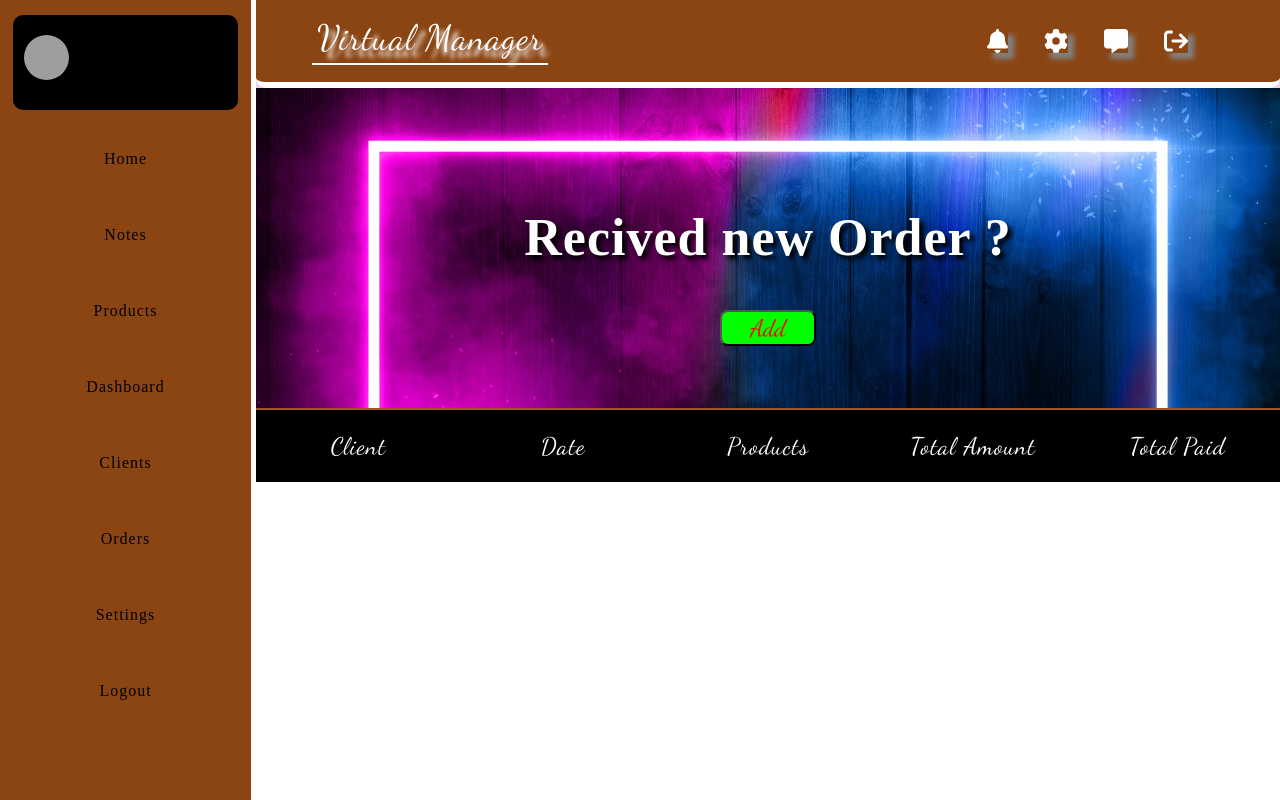
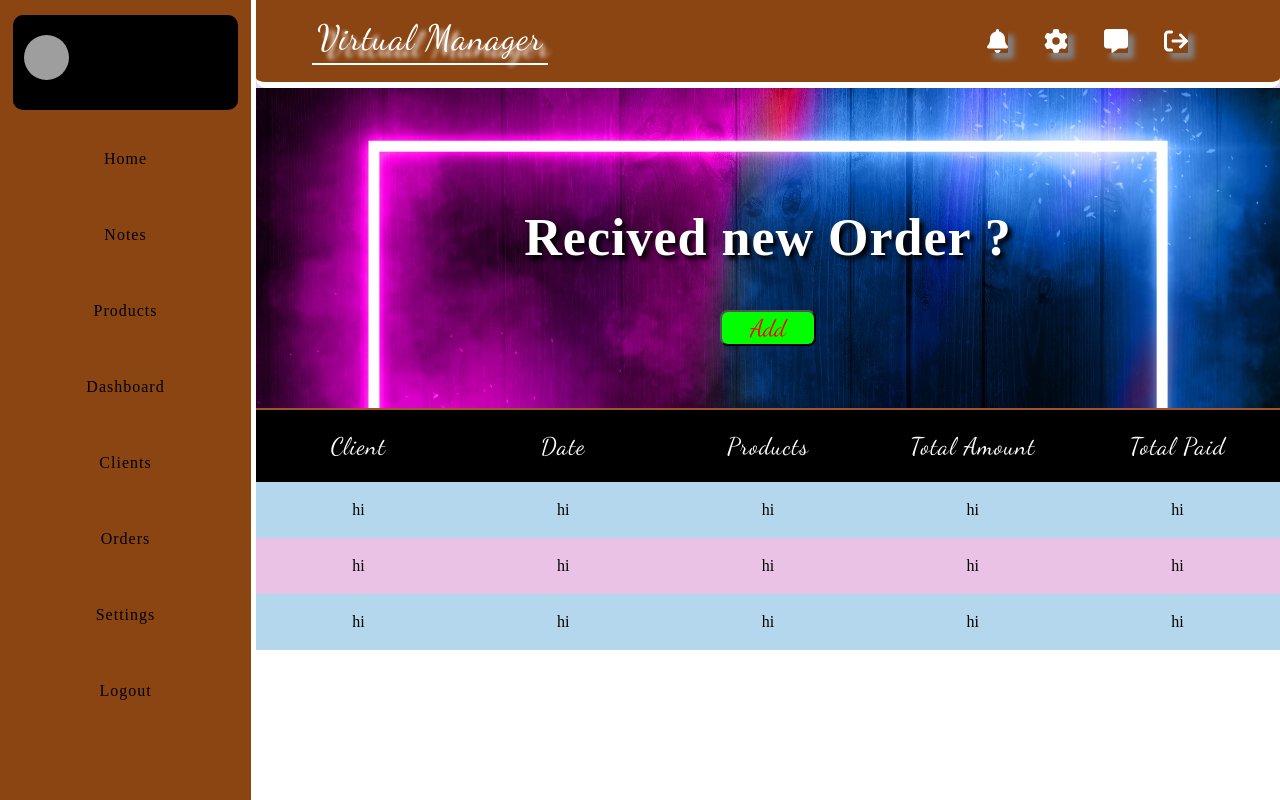
Before and after one commit to Pacific077/bussiness_managment, a React (Create React App) app in the folder frontend/: page /orders in a window 1280 px wide. Built offline with nearby package versions, Linux system fonts and the light colour scheme; no server answers; grey boxes are pictures that could not be loaded; a web font is replaced by a local one.

Commit message:
completed bill finally

```diff
--- a/frontend/src/components/OrdersPage/OrderPage.css
+++ b/frontend/src/components/OrdersPage/OrderPage.css
@@ -230,3 +230,17 @@
     font-family: "Dancing Script", cursive;
     font-size: 2.2vh;
 }
+.tabledataorder{
+    text-align: center;
+    font-family: cursive;
+
+}
+.orderTableRow:nth-child(even) {
+    height: 7vh;
+    background-color: #b5d7ed;
+}
+
+.orderTableRow:nth-child(odd) {
+    height: 7vh;
+    background-color: #e9c2e5;
+}
--- a/frontend/src/components/OrdersPage/OrderPage.jsx
+++ b/frontend/src/components/OrdersPage/OrderPage.jsx
@@ -3,6 +3,7 @@ import Mainnav from '../mainnav/Mainnav'
 import './OrderPage.css'
 import Nav2 from '../sec nav/Nav2'
 import AddOrderForm from './AddOrderForm'
+import OrderRow from './OrderRow'
 const OrderPage = () => {
   const [isFormVisible,setIsFormVisible] = useState(false);
   const handleAddbtn =(e)=>{
@@ -32,7 +33,9 @@ const OrderPage = () => {
               <th className='headcontents'>Total Paid</th>
             </tr>
           </thead>
-
+          <OrderRow/>
+          <OrderRow/>
+          <OrderRow/>
         </table>
         </div>
     </div>
--- /dev/null
+++ b/frontend/src/components/OrdersPage/OrderRow.jsx
@@ -0,0 +1,15 @@
+import React from 'react'
+
+const OrderRow = () => {
+  return (
+    <tr className='orderTableRow'>
+    <td className='tabledataorder'>hi</td>
+    <td className='tabledataorder'>hi</td>
+    <td className='tabledataorder'>hi</td>
+    <td className='tabledataorder'>hi</td>
+    <td className='tabledataorder'>hi</td>
+  </tr>
+  )
+}
+
+export default OrderRow
```
Also changed, not shown: 2 other files (tests, documents, lock files or other folders).
